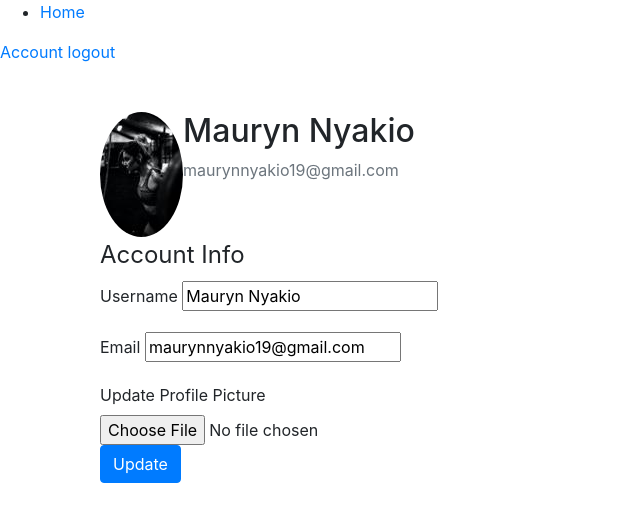
After one commit to Mauryn24/BookRover, a Flask app: page /account/ in a window 1280 px wide. The commit adds this page. Shown: the top 522 px of the page, without its empty margins (0-640 px from the left). Run offline with Flask 3, Linux system fonts and the light colour scheme; a user stored in the database is signed in; some libraries are stand-ins or nearby versions.

Commit message:
user authentication

```diff
--- a/app/__init__.py
+++ b/app/__init__.py
@@ -2,6 +2,7 @@ from flask import Flask
 from flask_sqlalchemy import SQLAlchemy
 from flask_migrate import Migrate
 from flask_bcrypt import Bcrypt
+from flask_login import LoginManager
 
 app = Flask(__name__)
 app.config['SECRET_KEY'] = 'ef52a3a19d13720b6c029d744d9176bb'
@@ -10,5 +11,8 @@ app.config['SQLALCHEMY_DATABASE_URI'] = 'sqlite:///site.db'
 db = SQLAlchemy(app)
 migrate = Migrate(app, db)
 bcrypt = Bcrypt(app)
+login_manager = LoginManager(app)
+login_manager.login_view = 'login'
+login_manager.login_message_category = 'info'
 
 from app import routes
--- a/app/forms.py
+++ b/app/forms.py
@@ -1,7 +1,9 @@
 from flask_wtf import FlaskForm
 from wtforms import StringField, PasswordField, SubmitField, BooleanField
-from wtforms.validators import DataRequired, Length,Email, EqualTo
-
+from wtforms.validators import DataRequired, Length,Email, EqualTo, ValidationError
+from app.models import User, Book
+from flask_login import current_user
+from flask_wtf.file import FileField, FileAllowed
 
 class RegistrationForm(FlaskForm):
     username = StringField('Username', validators=[DataRequired(), Length(min=2, max=20)])
@@ -10,8 +12,43 @@ class RegistrationForm(FlaskForm):
     confirm_password = PasswordField('Confirm Password', validators=[DataRequired(), EqualTo('password')])
     submit = SubmitField('Sign Up')
 
+    def validate_username(self, username):
+        user = User.query.filter_by(username=username.data).first()
+        if user:
+            raise ValidationError('That Username is taken. Please choose a different one')
+
+    def validate_email(self, email):
+        user = User.query.filter_by(email=email.data).first()
+        if user:
+            raise ValidationError('That email is taken. Please choose a different one')
+
 class LoginForm(FlaskForm):
     email = StringField('Email', validators=[DataRequired(), Email()])
     password = PasswordField('Password', validators=[DataRequired(), Length(min=6, max=10)])
     remember = BooleanField('Remember Me')
     submit = SubmitField('Sign In')
+
+class UpdateAccountForm(FlaskForm):
+    username = StringField('Username',
+                           validators=[DataRequired(), Length(min=2, max=20)])
+    email = StringField('Email',
+                        validators=[DataRequired(), Email()])
+    picture = FileField('Update Profile Picture', validators=[FileAllowed(['jpg', 'png'])])
+    submit = SubmitField('Update')
+
+
+    # create a function for username validation
+    def validate_username(self, username):
+        # from app.models import User
+        if username.data != current_user.username:
+            user = User.query.filter_by(username=username.data).first()
+            if user:
+                raise ValidationError('That username is taken. Please choose another username')
+
+    # create a function for email validation
+    def validate_email(self, email):
+        # from app.models import User
+        if email.data != current_user.email:
+            user = User.query.filter_by(email=email.data).first()
+            if user:
+                raise ValidationError('That email is taken. Please choose another email')
--- a/app/routes.py
+++ b/app/routes.py
@@ -1,10 +1,21 @@
-from flask import Flask, render_template, url_for, redirect, flash
-from app.forms import RegistrationForm, LoginForm
+import os
+import secrets
+from PIL import Image
+from flask import Flask, render_template, url_for, redirect, flash, request
+from app.forms import RegistrationForm, LoginForm, UpdateAccountForm
 from app.models import User, Book
 from app import app, db, bcrypt
+from flask_login import login_user, current_user, logout_user, login_required
 
+
+@app.route('/')
+@app.route('/home/')
+def home():
+    return render_template('home.html')
 @app.route('/register/', methods=('GET', 'POST'))
 def register():
+    if current_user.is_authenticated:
+        return redirect(url_for('home'))
     form = RegistrationForm()
     if form.validate_on_submit():
         hashed_paasword = bcrypt.generate_password_hash(form.password.data).decode('utf-8')
@@ -17,13 +28,57 @@ def register():
 
 @app.route('/login/', methods=('GET', 'POST'))
 def login():
+    # if current_user.is_authenticated:
+    #     return redirect(url_for('home'))
     form = LoginForm()
     if form.validate_on_submit():
-        flash(f'You have been logged in!', 'success')
-        return redirect(url_for('home'))
+        user = User.query.filter_by(email=form.email.data).first()
+        # checking if the user exists and password is valid
+        if user and bcrypt.check_password_hash(user.password, form.password.data):
+            login_user(user, remember=form.remember.data)
+            next_page = request.args.get('next')
+            return redirect(next_page) if next_page else redirect(url_for('home'))
+        else:
+            flash('Login Unsuccessful. Please Check email and Password', 'danger')
+        # return redirect(url_for('home'))
     return render_template('login.html', title='Login', form=form)
 
-@app.route('/')
-@app.route('/home/')
-def home():
-    return render_template('home.html')
+@app.route('/logout/')
+def logout():
+    logout_user()
+    return redirect(url_for('home'))
+
+def save_picture(form_picture):
+    random_hex = secrets.token_hex(8)
+    _, f_ext = os.path.splitext(form_picture.filename)
+    picture_fn = random_hex + f_ext
+    picture_path = os.path.join(app.root_path, 'static/pictures/', picture_fn)
+
+    output_size = (125, 125)
+    i = Image.open(form_picture)
+    i.thumbnail(output_size)
+
+    i.save(picture_path)
+
+    return picture_fn
+@login_required
+@app.route('/account/', methods=['GET', 'POST'])
+def account():
+        # creating an instance of the form
+        form = UpdateAccountForm()
+        if form.validate_on_submit():
+            if form.picture.data:
+                picture_file = save_picture(form.picture.data)
+                current_user.image_file = picture_file
+            current_user.username = form.username.data
+            current_user.email = form.email.data
+            db.session.commit()
+            flash('Your Account has been updated!', 'success')
+            return redirect(url_for('account'))
+        elif request.method == 'GET':
+            form.username.data = current_user.username
+            form.email.data = current_user.email
+        image_file = url_for('static', filename='pictures/' + current_user.image_file)
+        return render_template('account.html',
+                               title='Account', image_file=image_file,
+                               form=form)
--- /dev/null
+++ b/app/templates/account.html
@@ -0,0 +1,66 @@
+{% extends 'layout.html' %}
+{% block content %}
+<div class="container mt-5">
+    <div class="media">
+        <img class="rounded-circle account-img" src="{{ image_file }}" alt="round-circle">
+        <div class="media-body">
+            <h2 class="account-heading">{{ current_user.username }}</h2>
+            <p class="text-secondary">{{ current_user.email }}</p>
+        </div>
+    </div>
+
+            <form action="" method="POST" enctype="multipart/form-data">
+                {{ form.hidden_tag() }}
+                <fieldset>
+                    <legend>Account Info</legend>
+                    <div class="form-group">
+                        <!-- label -->
+                        {{ form.username.label(class="form-label") }}
+
+                        {% if form.username.errors %}
+                        {{ form.username }}
+                        <div class="invalid-feedback">
+                            {% for error in form.username.errors %}
+                            <span>{{ error }}</span>
+                            {% endfor %}
+                        </div>
+                        {% else %}
+                        <!-- input field part -->
+                        {{ form.username(class="form-label-field") }}
+                        {% endif %}
+
+
+                    </div>
+                    <div class="form-group">
+                        <!-- label -->
+                        {{ form.email.label(class="form-label") }}
+
+                        {% if form.email.errors %}
+                        {{ form.email }}
+                        <div class="invalid-feedback">
+                            {% for error in form.email.errors %}
+                                <span>{{ error }}</span>
+                            {% endfor %}
+                        </div>
+                        {% else %}
+                        <!-- input field part -->
+                            {{ form.email(class="form-label-field") }}
+                        {% endif %}
+
+                    </div>
+                    <div >
+                        {{ form.picture.label() }}
+                        {{ form.picture(class="form-control-file") }}
+                        {% if form.picture.errors %}
+                            {% for error in form.picture.errors %}
+                                <span class="text-danger">{{ error }}</span><br>
+                            {% endfor %}
+                        {% endif %}
+                    </div>
+                </fieldset>
+                <div>
+                    {{ form.submit(class="btn btn-primary") }}
+                </div>
+            </form>
+
+{% endblock content %}
--- a/app/templates/layout.html
+++ b/app/templates/layout.html
@@ -10,6 +10,26 @@
 </head>
 
 <body>
+    <header>
+        <nav class="navigation">
+            <ul>
+                <li><a href="{{ url_for('home' )}}">Home</a></li>
+            </ul>
+
+        </nav>
+
+        <nav class="logout">
+            <!-- if user  is logged in then the route that should be displayed is the logut route  -->
+            {% if current_user. is_authenticated %}
+            <a href="{{ url_for('account') }}">Account</a>
+            <a href="{{ url_for('logout') }}">logout</a>
+            {% else %}
+            <a href="{{ url_for('login') }}">Login</a>
+            <a href="{{ url_for('register') }}"> SignUp</a>
+            {% endif %}
+        </nav>
+
+    </header>
     <div class="container mt-4">
         {% with messages = get_flashed_messages(with_categories=true) %}
         {% if messages %}
```
Also changed, not shown: app/models.py (+6 -2 lines), app/static/pictures/89b39f7830fcc9f3.jpg (added), app/static/pictures/ae23cb9a6e0c8e8a.jpg (added), instance/site.db.
